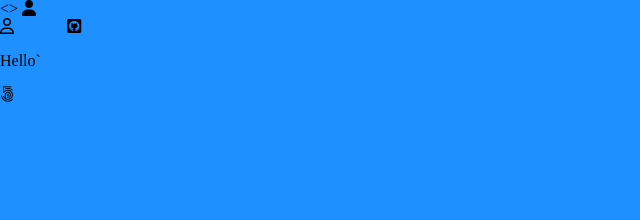
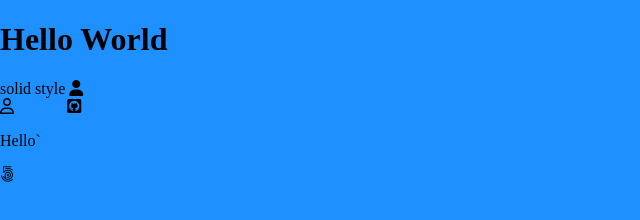
Before and after one commit to zipitnow/template-test, a plain HTML site: page index.html in a window 1280 px wide. Shown: the whole page, without its empty margins (0-640 px from the left). Drawn offline with Linux system fonts and the light colour scheme.

Commit message:
initial change

```diff
--- a/index.html
+++ b/index.html
@@ -9,8 +9,9 @@
     <link rel="stylesheet" href="https://cdnjs.cloudflare.com/ajax/libs/font-awesome/6.0.0/css/all.min.css">
     <link rel="stylesheet" href="style.css">
 </head>
-<>
-     <!-- solid style -->
+<body>
+    <h1>Hello World</h1>
+     solid style
   <i class="fa-solid fa-user"></i><br>
 
   <!-- regular style -->
```
